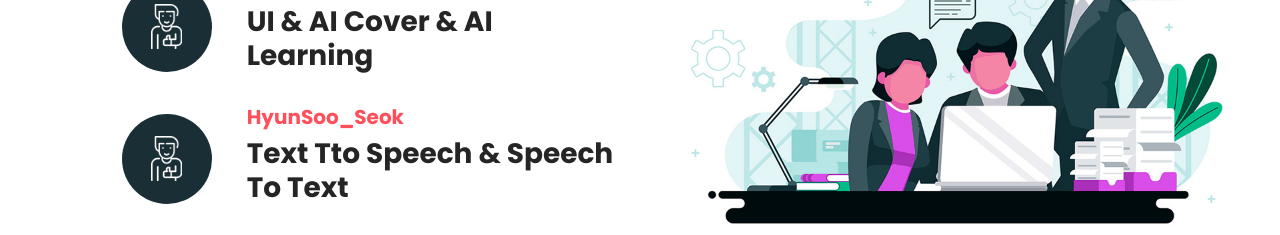
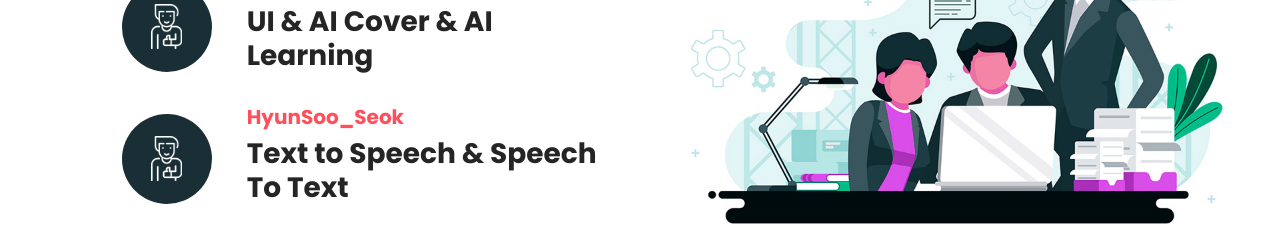
Before and after one commit to JungYoonWu/ch830ok.github.io, a plain HTML site: page index.html in a window 1280 px wide. Shown: the part 2500-2735 px from the top of the page. Drawn offline with Linux system fonts and the light colour scheme.

Commit message:
Update index.html
오타수정

```diff
--- a/index.html
+++ b/index.html
@@ -316,7 +316,7 @@
                       HyunSoo_Seok
                     </h5>
                     <h3>
-                      Text Tto Speech & Speech To Text
+                      Text to Speech & Speech To Text
                     </h3>
                   </div>
                 </div>
```
